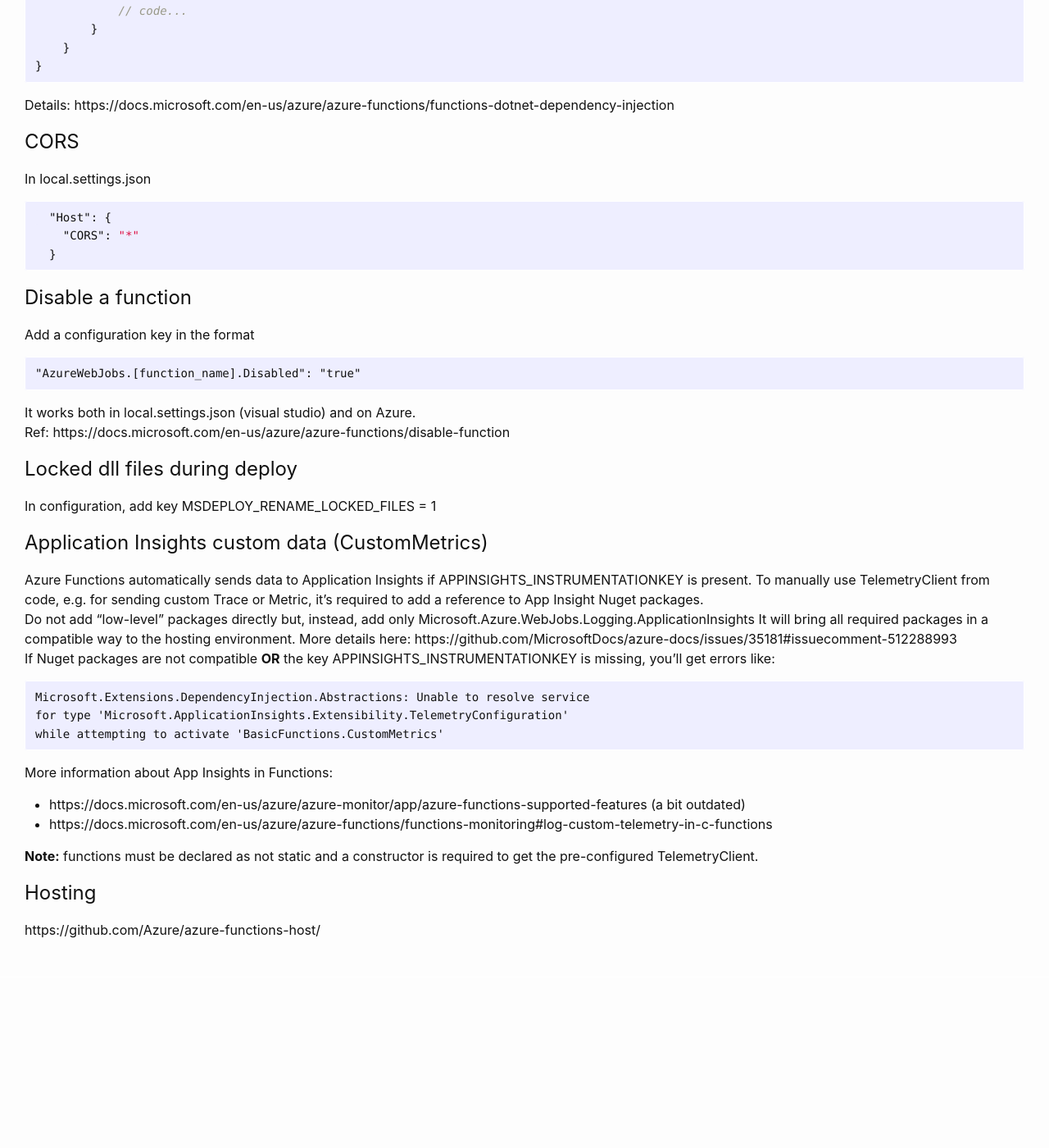
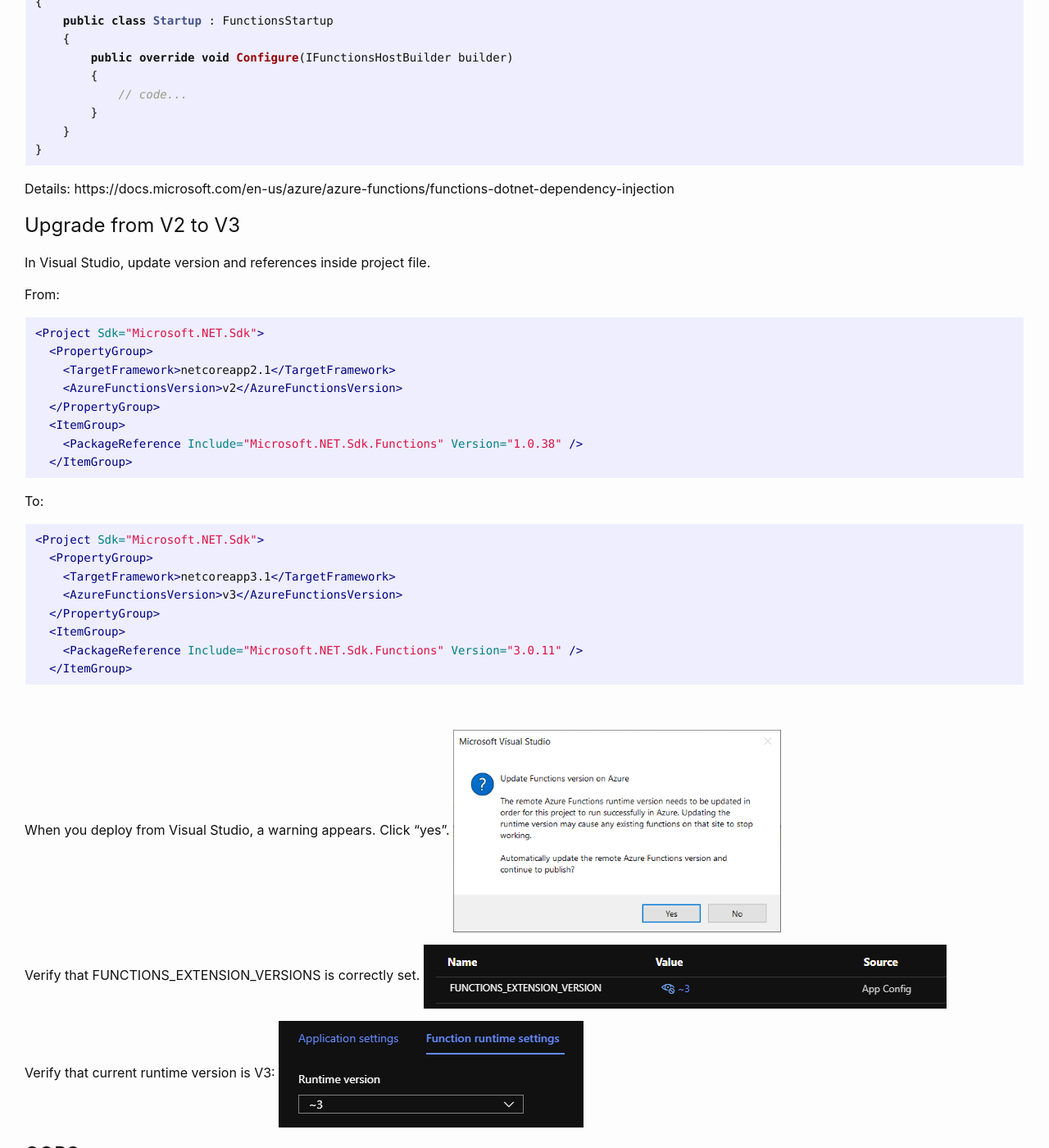
Before and after one commit to fhtino/fhtino.github.io, a Jekyll site: the page built from notes/azfunctions/misc.md, in a window 1280 px wide and 1400 px high, scrolled down 588 px. Shown: the whole window at 82% size. Built offline with Jekyll 4.4.1, drawn with Linux system fonts in a browser that asks for light colours; our own code applies the rules of GitHub Pages for plain Markdown files; before the commit the page ends 1870 px from its top, so only the background shows below that.

Commit message:
functions v2 to v3

````diff
--- a/notes/azfunctions/misc.md
+++ b/notes/azfunctions/misc.md
@@ -2,6 +2,8 @@
 layout: notes
 ---
 
+# Azure Functions misc
+<br/>
 
 ## FunctionsStartup
 Steps:
@@ -31,6 +33,43 @@
 Details: https://docs.microsoft.com/en-us/azure/azure-functions/functions-dotnet-dependency-injection
 
 
+## Upgrade from V2 to V3
+
+In Visual Studio, update version and references inside project file.
+
+From:
+```xml
+<Project Sdk="Microsoft.NET.Sdk">
+  <PropertyGroup>
+    <TargetFramework>netcoreapp2.1</TargetFramework>
+    <AzureFunctionsVersion>v2</AzureFunctionsVersion>
+  </PropertyGroup>
+  <ItemGroup>
+    <PackageReference Include="Microsoft.NET.Sdk.Functions" Version="1.0.38" />
+  </ItemGroup>
+```
+
+To:
+```xml
+<Project Sdk="Microsoft.NET.Sdk">
+  <PropertyGroup>
+    <TargetFramework>netcoreapp3.1</TargetFramework>
+    <AzureFunctionsVersion>v3</AzureFunctionsVersion>
+  </PropertyGroup>
+  <ItemGroup>
+    <PackageReference Include="Microsoft.NET.Sdk.Functions" Version="3.0.11" />
+  </ItemGroup>
+```
+<br/>
+
+When you deploy from Visual Studio, a warning appears. Click "yes".
+![functions_v2_to_v3](imgs/functions_v2_to_v3_001.png)
+
+Verify that FUNCTIONS_EXTENSION_VERSIONS is correctly set.
+![functions_v2_to_v3](imgs/functions_v2_to_v3_002.png)
+
+Verify that current runtime version is V3:
+![functions_v2_to_v3](imgs/functions_v2_to_v3_003.png)
 
 
 ## CORS
````
Also changed, not shown: notes/azfunctions/imgs/functions_v2_to_v3_001.png (added), notes/azfunctions/imgs/functions_v2_to_v3_002.png (added), notes/azfunctions/imgs/functions_v2_to_v3_003.png (added).
